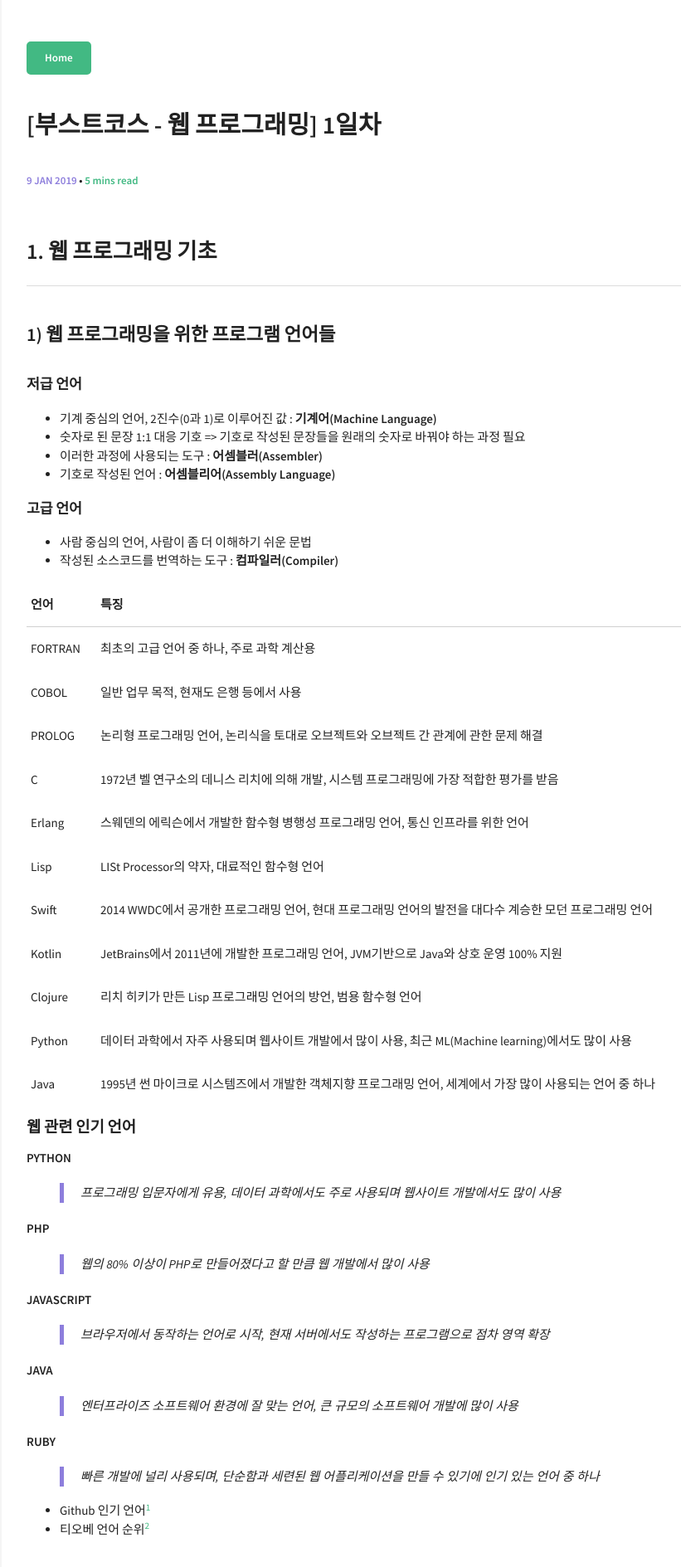
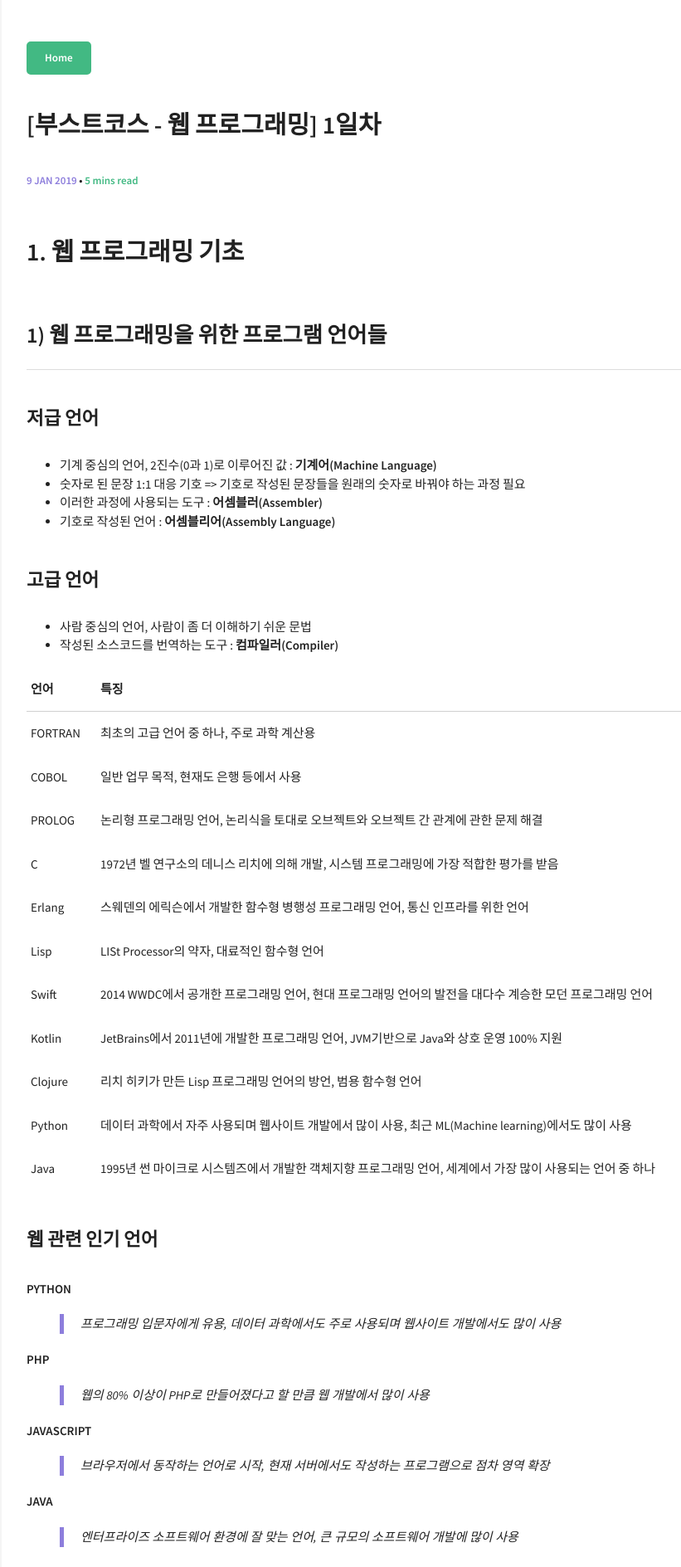
Before and after one commit to larvinion/larvinion.github.io, a Jekyll site: the page built from _posts/2019-01-09-1day-boostcourse-web.md, in a window 1280 px wide. Shown: the top 1889 px of the page at 83% size, without its empty margins (318-1139 px from the left). Built offline with Jekyll 4.4.1, drawn with Linux system fonts in a browser that asks for light colours.

```diff
--- a/_posts/2019-01-09-1day-boostcourse-web.md
+++ b/_posts/2019-01-09-1day-boostcourse-web.md
@@ -7,16 +7,16 @@ categories: [MOOC]
 comments: true
 ---
 
-## 1. 웹 프로그래밍 기초
+# 1. 웹 프로그래밍 기초
 
-### 1) 웹 프로그래밍을 위한 프로그램 언어들
-##### 저급 언어
+## 1) 웹 프로그래밍을 위한 프로그램 언어들
+### 저급 언어
 * 기계 중심의 언어, 2진수(0과 1)로 이루어진 값 : **기계어(Machine Language)**
 * 숫자로 된 문장 1:1 대응 기호 => 기호로 작성된 문장들을 원래의 숫자로 바꿔야 하는 과정 필요
 * 이러한 과정에 사용되는 도구 : **어셈블러(Assembler)**
 * 기호로 작성된 언어 : **어셈블리어(Assembly Language)**
 
-##### 고급 언어
+### 고급 언어
 * 사람 중심의 언어, 사람이 좀 더 이해하기 쉬운 문법
 * 작성된 소스코드를 번역하는 도구 : **컴파일러(Compiler)**
 
@@ -34,7 +34,7 @@ comments: true
 | Python | 데이터 과학에서 자주 사용되며 웹사이트 개발에서 많이 사용, 최근 ML(Machine learning)에서도 많이 사용 |
 | Java | 1995년 썬 마이크로 시스템즈에서 개발한 객체지향 프로그래밍 언어, 세계에서 가장 많이 사용되는 언어 중 하나 |
 
-#### 웹 관련 인기 언어
+### 웹 관련 인기 언어
 ###### Python
 > 프로그래밍 입문자에게 유용, 데이터 과학에서도 주로 사용되며 웹사이트 개발에서도 많이 사용
 
@@ -57,13 +57,13 @@ comments: true
 [^2]: [티오베](https://www.tiobe.com/tiobe-index)
 
 
-### 2) 웹의 동작(HTTP 프로토콜 이해)
-#### HTTP(HyperText Transfer Protocol)[^3]
+## 2) 웹의 동작(HTTP 프로토콜 이해)
+### HTTP(HyperText Transfer Protocol)[^3]
 * 서버와 클라이언트가 인터넷상에서 데이터를 주고받기 위한 프로토콜(Protocol)
 * HTTP/2까지 등장한 상태, v1.1에 대해 학습
 * 문서화된 최초의 HTTP버전은 v0.9(1991년)
 
-#### HTTP 작동방식
+### HTTP 작동방식
 * 클라이언트/서버 모델
 * 장점
    * 불특정 다수 대상 서비스에 적합
@@ -72,17 +72,17 @@ comments: true
    * 연결을 끊기 때문에, 클라이언트의 이전 상태 알 수 없음(무상태, Stateless)
    * 정보 유지를 위해 Cookie와 같은 기술 등장
 
-#### URL(Uniform Resource Locator)
+### URL(Uniform Resource Locator)
 * 인터넷 상 자원의 위치
 * 특정 웹 서버의 특정 파일에 접근하기 위한 경로 혹은 주소
 * 접근 프로토콜 :// 웹 서버명 / 경로 / 파일 이름
 
-#### Request Message
+### Request Message
 * Request Method : GET, PUT, POST, OPTIONS 등
 * URI(Uniform Resource Identifier) : 요청하는 자원의 위치 명시
 * HTTP Protocol Version : 웹 브라우저가 사용하는 프로토콜 버전
 
-#### Request Method 종류[^4]
+### Request Method 종류[^4]
 
 | Method | 특징 |
 |:--------|:--------|
@@ -94,12 +94,12 @@ comments: true
 | OPTIONS | 웹서버가 지원하는 메소드의 종류 요청 |
 | TRACE | 클라이언트의 요청을 그대로 반환, ex) echo 서비스로 서버 상태 확인을 위한 목적으로 사용 |
 
-#### Response Message
+### Response Message
 * HTTP Protocol Version : 웹 서버가 사용하는 프로토콜 버전
 * Status Code : 요청의 성공여부 및 그 이유를 나타내는 상태 코드
 * Status Message : Status Code에 대한 짧은 설명
 
-#### Status Code 종류[^5]
+### Status Code 종류[^5]
 
 | Status Code | 특징 |
 |:--------|:--------|
```
Also changed, not shown: _drafts/2019-01-09-1day-boostcourse-web.md (+13 -13 lines).
